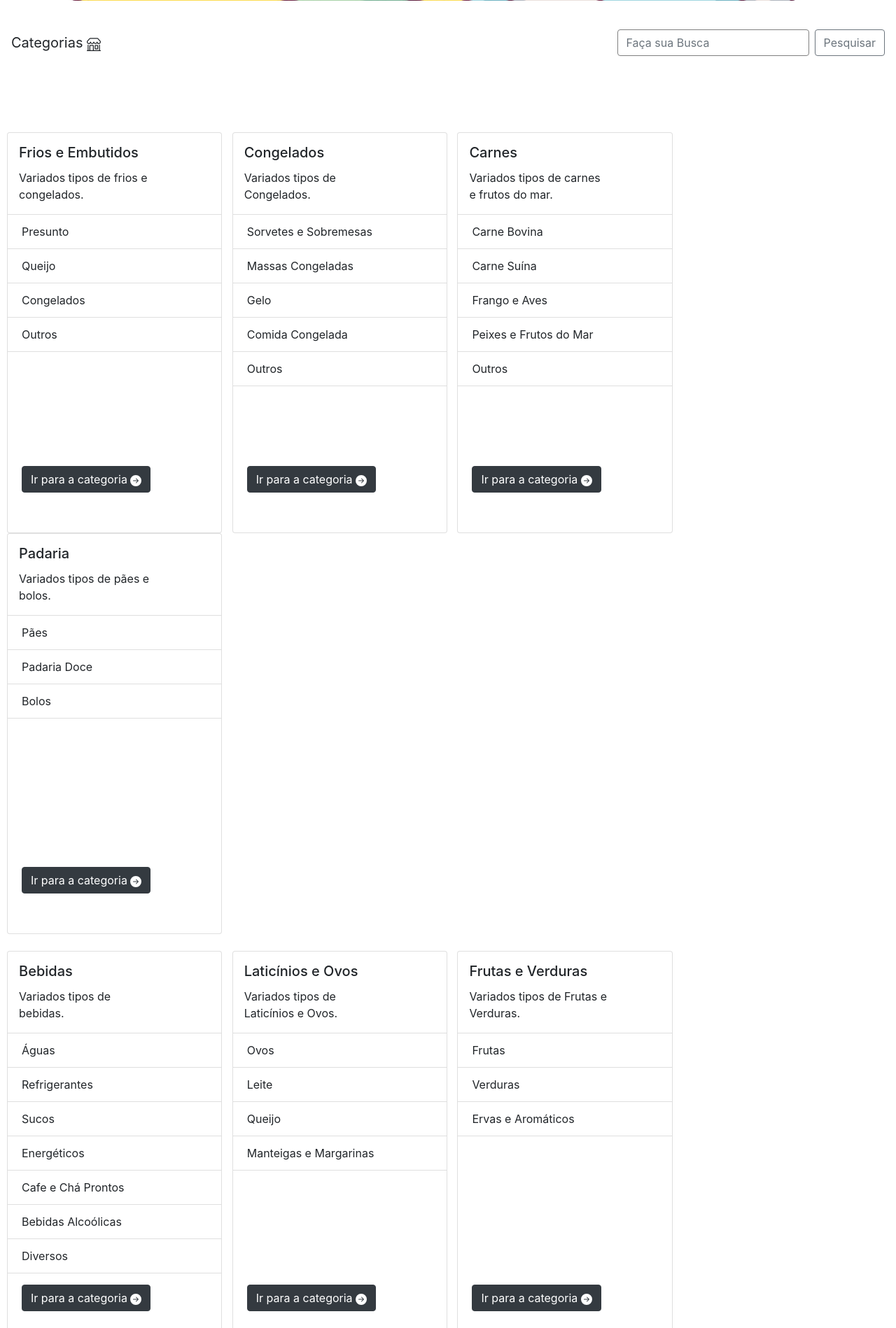
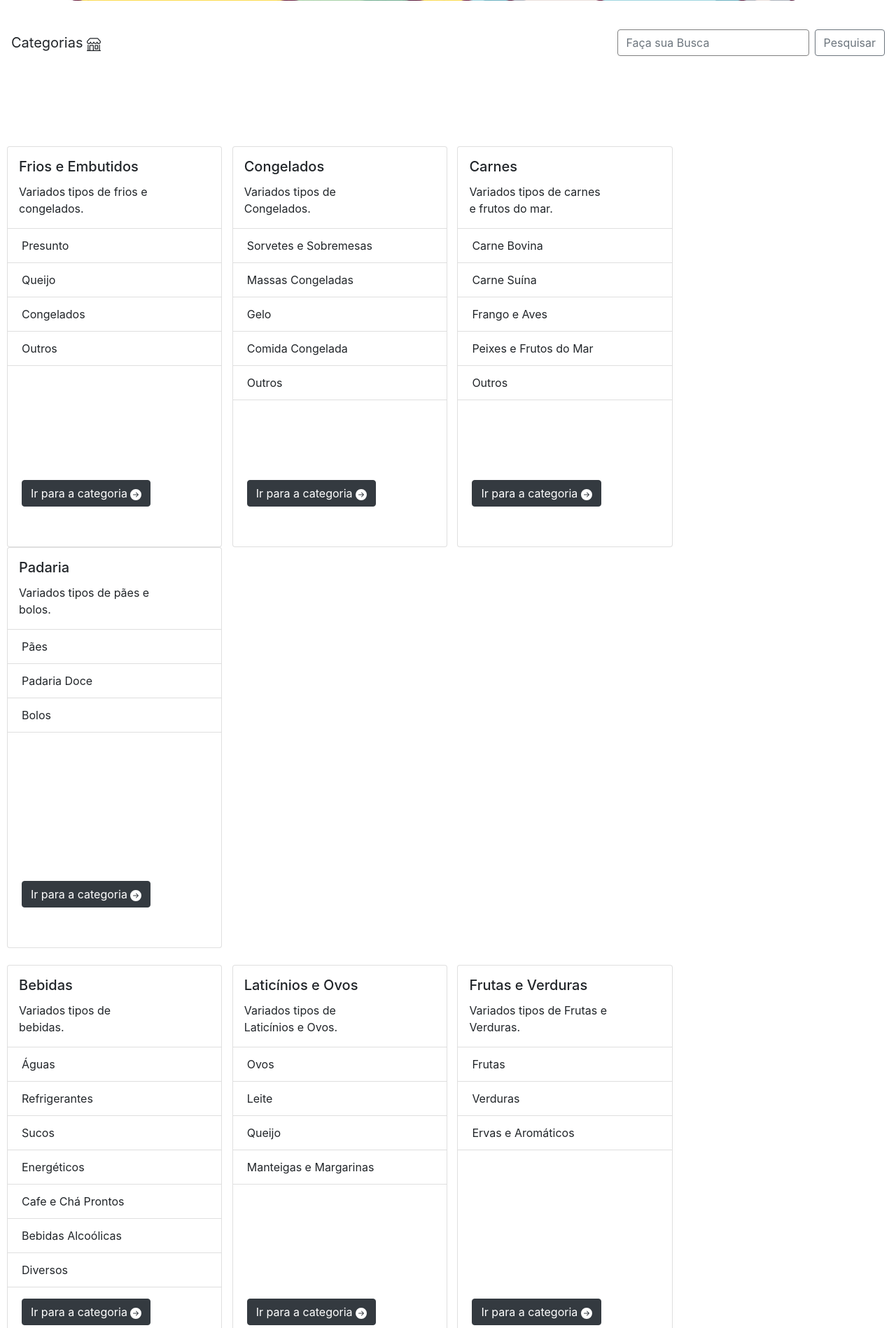
Before and after one commit to DanielHe4rt/Projeto-Carrinho, a PHP site: page / in a window 1280 px wide. Shown: the part 547-2445 px from the top of the page at 70% size. Run offline with PHP 8.4, Linux system fonts and the light colour scheme.

Commit message:
Alteração na altura principal

```diff
--- a/estilo/css/card_style.css
+++ b/estilo/css/card_style.css
@@ -2,7 +2,6 @@
   display: inline-block;
   min-width: 24%;
   margin-left: 10px;
-  top: 100px;
 }
 
 .list-group {
--- a/produtos_categoria.html
+++ b/produtos_categoria.html
@@ -1,4 +1,10 @@
 <link href="../Projeto Integrador II/estilo/css/card_style.css" rel="stylesheet">
+
+<br>
+<br>
+<br>
+<br>
+<br>
 
 <div class="card" style="width: 18rem ;">
   <div class="card-body h-100 d-inline-block w-75 p-3">
```
